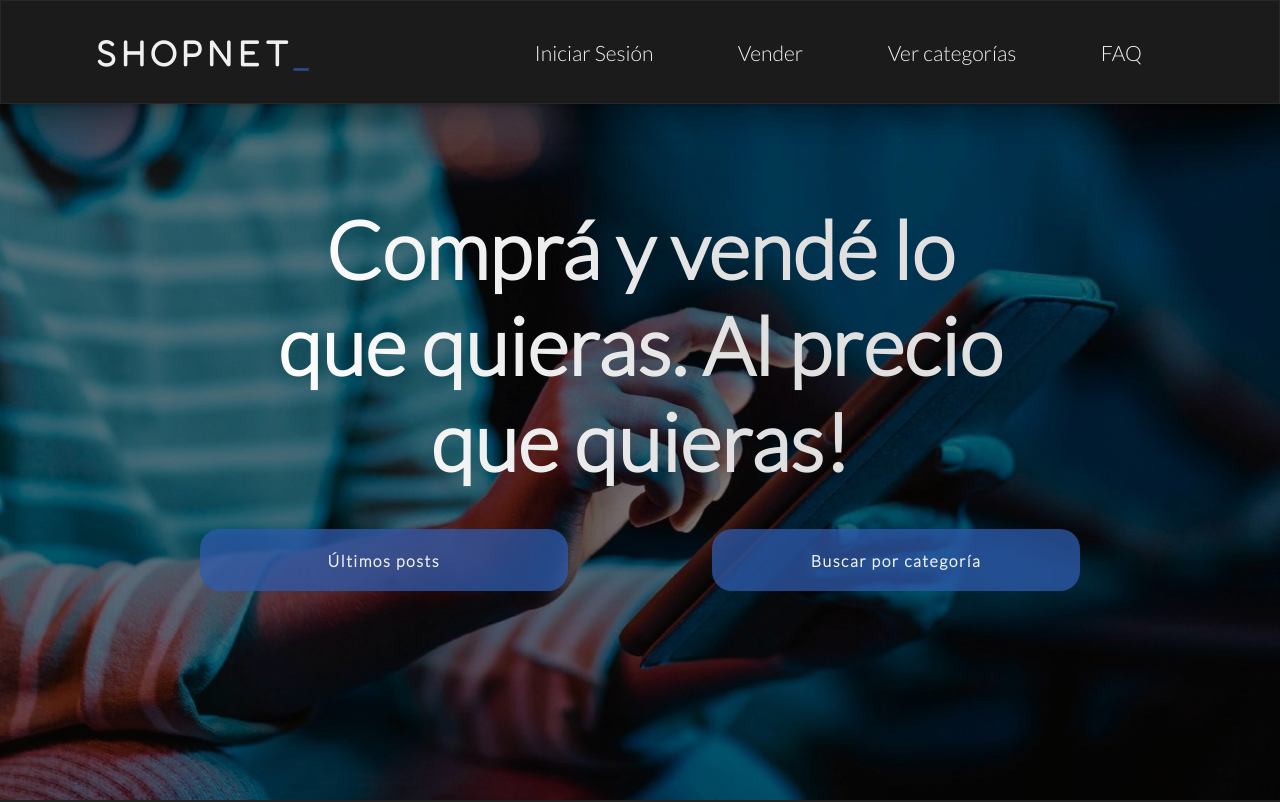
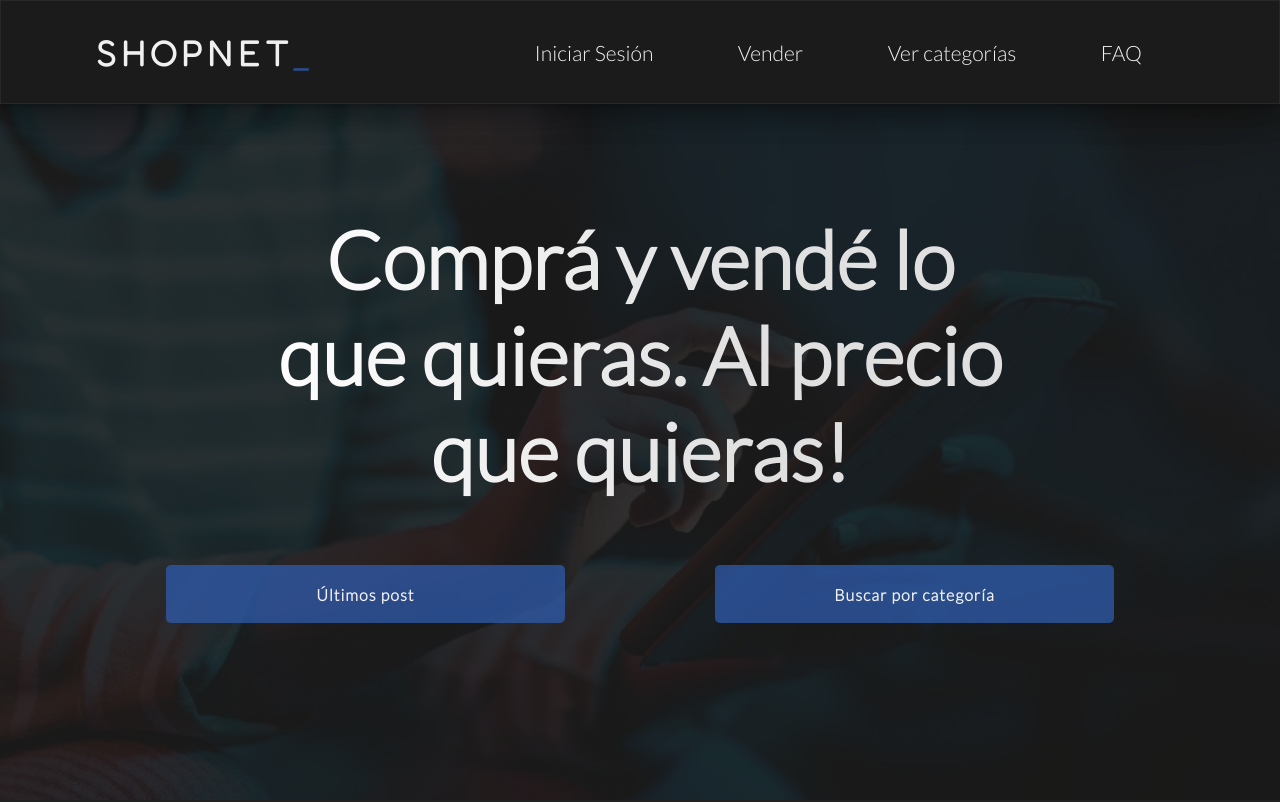
Before and after one commit to alejandroacd/shopnet, a React (Create React App) app in the folder client/: page / in a window 1280 px wide. Shown: the top 802 px of the page. Built offline with nearby package versions, Linux system fonts and the light colour scheme; no server answers.

Commit message:
Changing some regex from post product form validations and the style of product cards

```diff
--- a/client/src/components/Landing/Landing.css
+++ b/client/src/components/Landing/Landing.css
@@ -19,10 +19,15 @@
     bottom:0;
     left: 0;
     right: 0;
-    background-color: black;
-    opacity: 0.4;
+    background-color: var(--backgrounds);
+    opacity: 0.9;
     z-index: 3;
 }
+
+
+
+
+
 
 .landing_title {
     width:60%;
@@ -38,21 +43,37 @@
     -webkit-text-fill-color: transparent;
 }
 
-img {
-    opacity: 0.8;
+
+.buttons {
+    position: relative;
+    top:50px;
+    display: flex;
+    width: 100%;
+    margin:0 auto;
+    justify-content: space-evenly;
+    padding:1em;
+    z-index:3;
+
 }
 
-.buttons {
-    padding-top:2em;
+.buttons a {
+
+    border-radius: 5px;
+    padding:0.5em;
+    width: 40%;
+    text-align: center;
     display: flex;
-    width: 90%;
-    justify-content: space-evenly;
-    z-index:3;
+    justify-content: center;
+    align-items: center;
+    background-color: var(--secondary);
+    letter-spacing: 1px;
+    font-weight: bold;
+
 }
 
 .buttons button {
     padding:0.5em;
-    font-size:1em;
+    font-size:1.3em;
     border-radius: 20px;
     border-color: transparent;
     background-color: var(--secondary);
--- a/client/src/components/Landing/Landing.js
+++ b/client/src/components/Landing/Landing.js
@@ -1,4 +1,5 @@
 import React from 'react'
+import { Link } from 'react-router-dom'
 import '../Landing/Landing.css'
 
 const Landing = () => {
@@ -9,8 +10,8 @@ const Landing = () => {
                Comprá y vendé lo que quieras. Al precio que quieras!
              </p>
              <div className='buttons'>
-                 <button className='landing_button'> Últimos posts</button>
-                 <button className='landing_button'> Buscar por categoría </button>
+                 <Link to="dashboard" className='landing_button'>Últimos post</Link>
+                 <Link to="search" className='landing_button'> Buscar por categoría</Link>
              </div>
 
         </div>
--- a/client/src/components/PostProduct/PostProduct.js
+++ b/client/src/components/PostProduct/PostProduct.js
@@ -14,11 +14,11 @@ const PostProduct = () => {
   const user = JSON.parse(localStorage.getItem('user'))
   const descriptionRef = useRef()
   const priceRef = useRef()
-  const nameRef = useRef('')
+  const nameRef = useRef()
   const categorieRef = useRef()
   const image1 = useRef()
   const [imagesForm, setForm] = useState({})
-  const nameRegEx =  /^([A-Za-z0-9]{5,50})$/
+  const nameRegEx =  /^([A-Za-z0-9\s]{5,50})+$/
   const [photoError,setPhotoError] = useState('')
   const [nameError, setNameError] = useState('')
   const [errorPrice, setErrorPrice] = useState('')
@@ -81,6 +81,7 @@ const PostProduct = () => {
     for(let key in form){
       formToServer.append(key, form[key])
     }
+    console.log(form)
 
     if(nameIsValid !== true){
       setLoading(false)
@@ -210,7 +211,7 @@ const PostProduct = () => {
         <div className='checkmark_container'>
 
         <input className="input-checkmark"  type="checkbox" id="efectivo" value="Efectivo" />
-        <label htmlFor='Efectivo'> Efectivo </label><br/>
+        <label htmlFor='Efectivo'> Efectivo en la entrega</label><br/>
         <input className="input-checkmark"  id="mercadopago" type="checkbox" value="MercadoPago" />
         <label htmlFor='Mercadopago'> Mercadopago </label>
 
```
